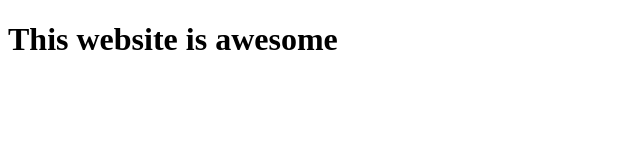
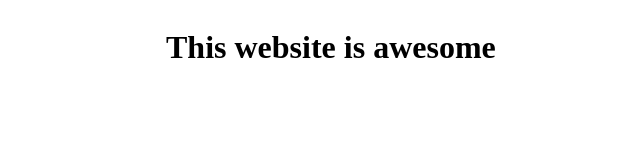
Before and after one commit to Chaostastic/odin-landing-page, a plain HTML site: page index.html in a window 1280 px wide. Shown: the whole page, without its empty margins (0-640 px from the left). Drawn offline with Linux system fonts and the light colour scheme.

Commit message:
Center content

```diff
--- a/index.html
+++ b/index.html
@@ -6,6 +6,10 @@
         <link rel="stylesheet" href="styles.css">
     </head>
     <body>
-        <h1>This website is awesome</h1>
+        <div class="side-margin"></div>
+        <div class="page-content">
+            <h1>This website is awesome</h1>
+        </div>
+        <div class="side-margin"></div>
     </body>
 </html>
--- a/styles.css
+++ b/styles.css
@@ -0,0 +1,11 @@
+body {
+    display:flex
+}
+
+.page-content {
+    flex: 6
+}
+
+.side-margin {
+    flex: 1
+}
```
